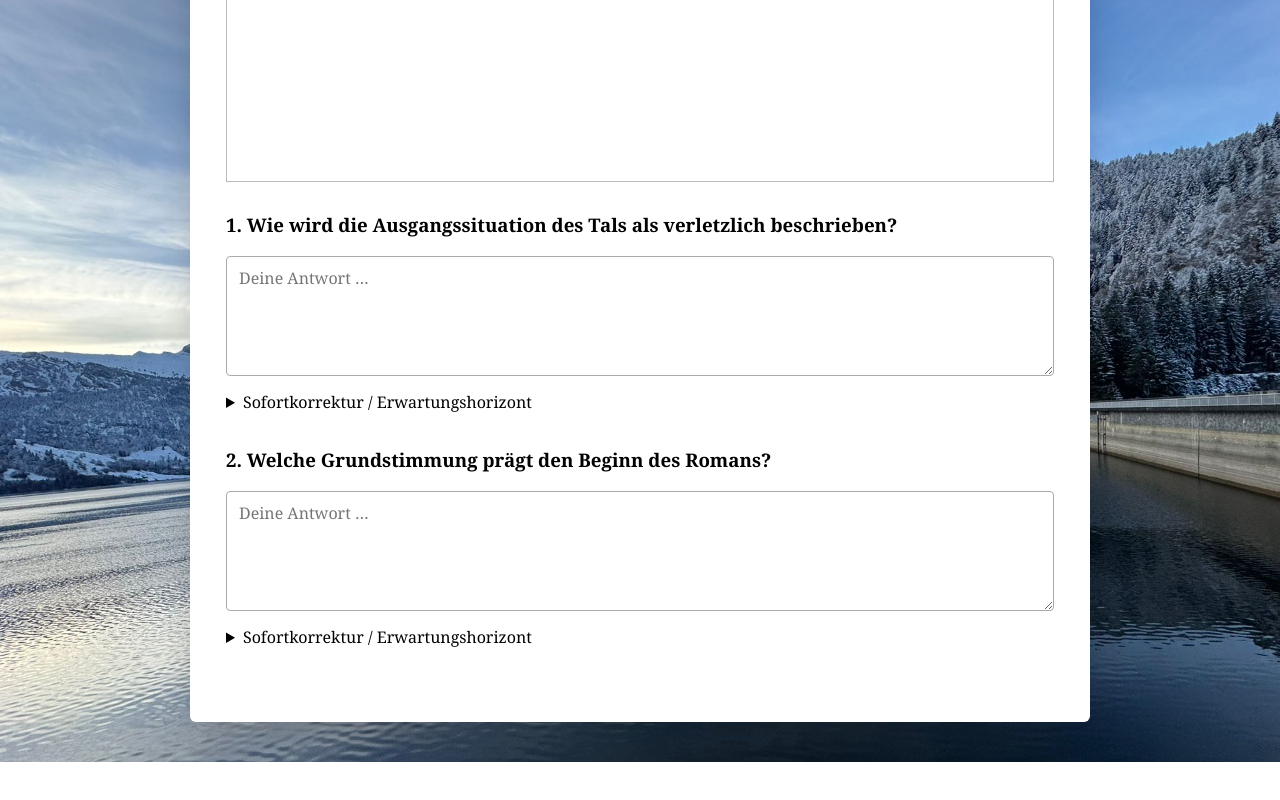
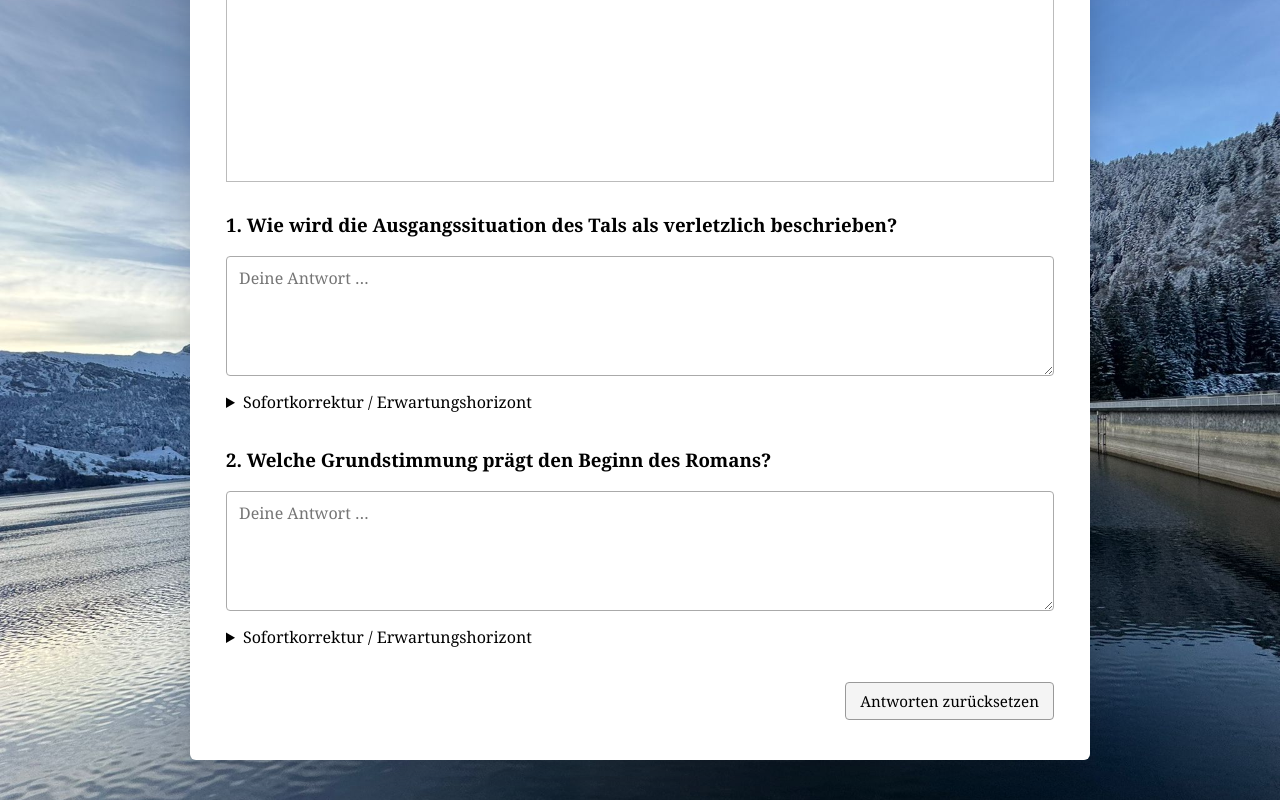
Before and after one commit to PatrickFischerKSA/Talwasser_Leseassistent, a plain HTML site: page I_01.html in a window 1280 px wide. Shown: the part 984-1784 px from the top of the page. Before the commit the page ends 1746 px from the top, so only its background shows below. Drawn offline with Linux system fonts and the light colour scheme.

Commit message:
Add files via upload

```diff
--- a/I_01.html
+++ b/I_01.html
@@ -13,7 +13,7 @@
 
     <h1>Talwasser – Kapitel I_01</h1>
 
-    <!-- Kapitelbild: nur aus der von dir freigegebenen Liste -->
+    <!-- Kapitelbild (aus freigegebener Liste) -->
     <img src="Waegitalersee.jpg" alt="Waegitalersee" class="chapter-image">
 
     <iframe src="I_01.pdf"></iframe>
@@ -43,6 +43,17 @@
         <p><strong>Synonyme:</strong> Spannung / Erwartung; Unsicherheit / latente Angst</p>
       </details>
     </div>
+
+    <div class="actions">
+      <button class="reset" onclick="resetAnswers()">Antworten zurücksetzen</button>
+    </div>
   </div>
+
+  <script>
+    function resetAnswers() {
+      if (!confirm("Alle Antworten in diesem Kapitel löschen?")) return;
+      document.querySelectorAll("textarea").forEach(t => t.value = "");
+    }
+  </script>
 </body>
 </html>
--- a/style.css
+++ b/style.css
@@ -19,7 +19,7 @@ body {
   padding: 32px 36px 40px 36px;
   border-radius: 6px;
   box-shadow: 0 10px 30px rgba(0,0,0,0.15);
-  overflow: hidden; /* prevents any child from spilling over the right edge */
+  overflow: hidden;
 }
 
 h1 { margin-top: 0; }
@@ -60,6 +60,27 @@ textarea {
 
 details { margin-top: 10px; }
 
+.actions {
+  display: flex;
+  justify-content: flex-end;
+  gap: 10px;
+  margin-top: 10px;
+}
+
+button.reset {
+  padding: 8px 14px;
+  font-family: inherit;
+  font-size: 0.95rem;
+  border: 1px solid #999;
+  background: #f4f4f4;
+  border-radius: 4px;
+  cursor: pointer;
+}
+
+button.reset:hover {
+  background: #e9e9e9;
+}
+
 a {
   text-decoration: none;
   color: #333;
```
